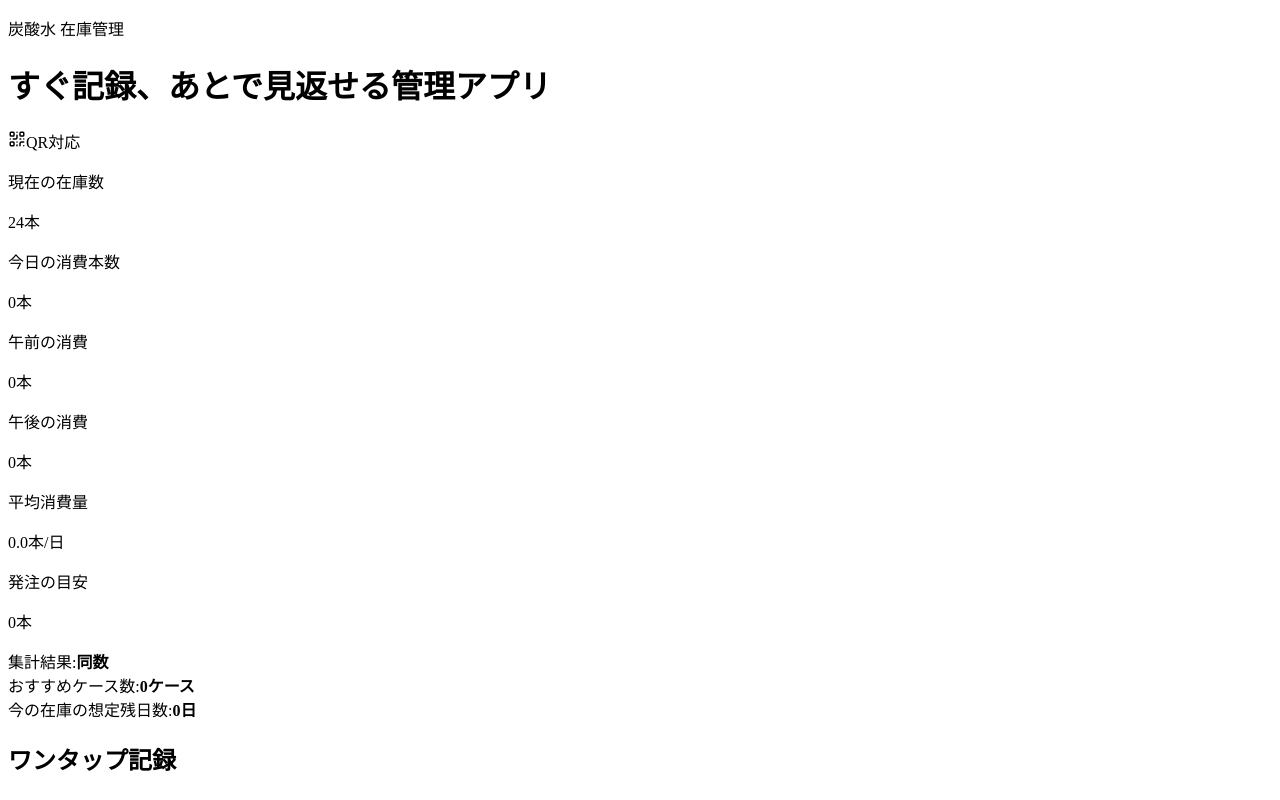
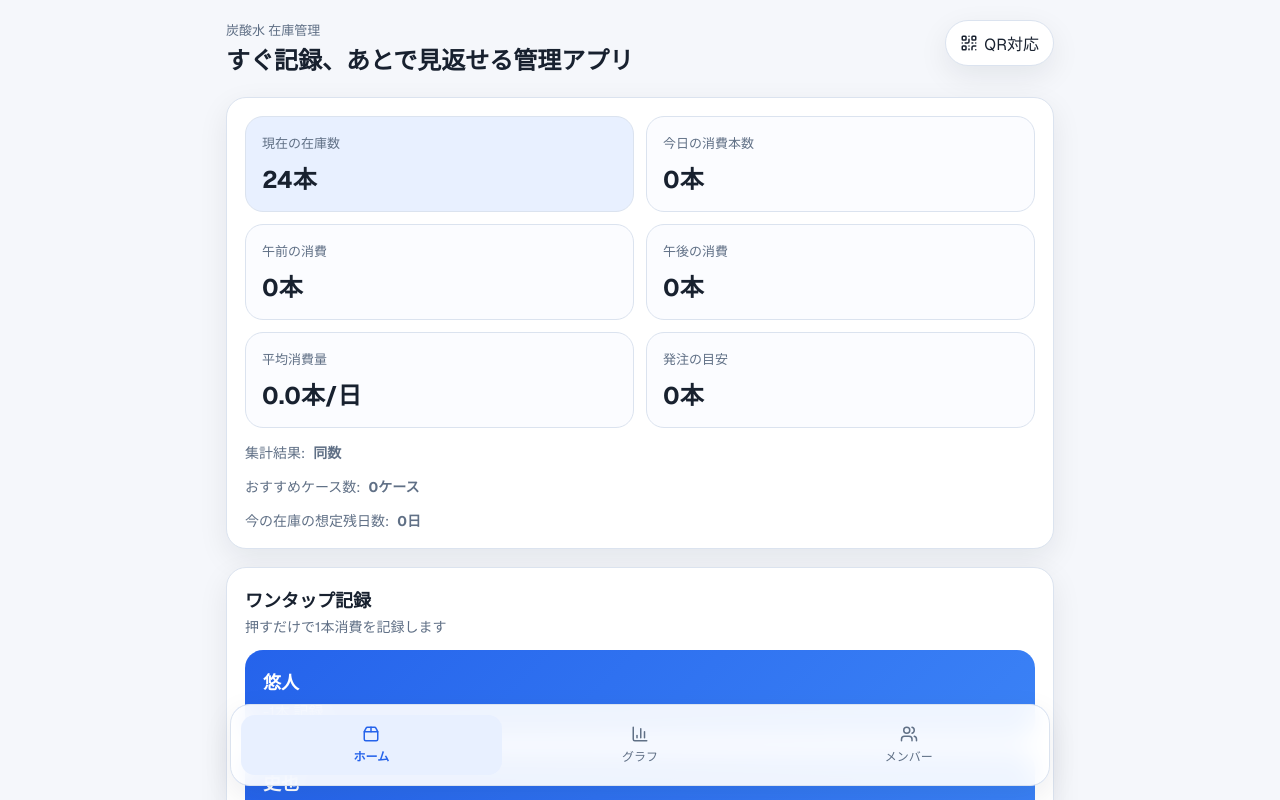
Before and after one commit to ykobayan0825-afk/sparkling-water-app, a Next.js app: page / in a window 1280 px wide. Shown: the top 800 px of the page. Built offline with nearby package versions, Linux system fonts and the light colour scheme.

Commit message:
個人別URL QRの修正

```diff
--- a/app/globals.css
+++ b/app/globals.css
@@ -1,3 +1,437 @@
+:root {
+  --bg: #f5f7fb;
+  --panel: #ffffff;
+  --text: #18212f;
+  --muted: #607086;
+  --line: #dbe3ef;
+  --primary: #2563eb;
+  --primary-soft: #e8f0ff;
+  --danger: #dc2626;
+  --shadow: 0 10px 30px rgba(15, 23, 42, 0.08);
+  --radius: 20px;
+}
+
+* {
+  box-sizing: border-box;
+}
+
+html,
+body {
+  margin: 0;
+  padding: 0;
+  background: var(--bg);
+  color: var(--text);
+  font-family: var(--font-geist-sans), sans-serif;
+}
+
+a {
+  color: inherit;
+  text-decoration: none;
+}
+
+button,
+input {
+  font: inherit;
+}
+
+body {
+  min-height: 100vh;
+}
+
+.app-shell {
+  max-width: 860px;
+  margin: 0 auto;
+  padding: 20px 16px 110px;
+}
+
+.top-header {
+  display: flex;
+  align-items: flex-start;
+  justify-content: space-between;
+  gap: 12px;
+  margin-bottom: 20px;
+}
+
+.eyebrow {
+  margin: 0 0 6px;
+  color: var(--muted);
+  font-size: 13px;
+}
+
+.page-title {
+  margin: 0;
+  font-size: 24px;
+  line-height: 1.35;
+}
+
+.header-badge {
+  display: inline-flex;
+  align-items: center;
+  gap: 6px;
+  background: var(--panel);
+  border: 1px solid var(--line);
+  border-radius: 999px;
+  padding: 10px 14px;
+  box-shadow: var(--shadow);
+  white-space: nowrap;
+}
+
+.page-content {
+  display: block;
+}
+
+.stack-gap {
+  display: flex;
+  flex-direction: column;
+  gap: 14px;
+}
+
+.stack-gap-lg {
+  display: flex;
+  flex-direction: column;
+  gap: 18px;
+}
+
+.card {
+  background: var(--panel);
+  border: 1px solid var(--line);
+  border-radius: var(--radius);
+  padding: 18px;
+  box-shadow: var(--shadow);
+}
+
+.section-head {
+  display: flex;
+  align-items: center;
+  justify-content: space-between;
+  gap: 12px;
+}
+
+.section-head h2 {
+  margin: 0 0 4px;
+  font-size: 18px;
+}
+
+.section-head p {
+  margin: 0;
+  color: var(--muted);
+  font-size: 14px;
+}
+
+.summary-grid {
+  display: grid;
+  grid-template-columns: repeat(2, minmax(0, 1fr));
+  gap: 12px;
+}
+
+.summary-box {
+  border: 1px solid var(--line);
+  border-radius: 18px;
+  padding: 16px;
+  background: #fbfcff;
+}
+
+.summary-stock {
+  background: var(--primary-soft);
+}
+
+.summary-label {
+  margin: 0 0 8px;
+  color: var(--muted);
+  font-size: 13px;
+}
+
+.summary-value {
+  margin: 0;
+  font-size: 24px;
+  font-weight: 700;
+}
+
+.inline-note {
+  display: inline-flex;
+  gap: 8px;
+  align-items: center;
+  flex-wrap: wrap;
+  color: var(--muted);
+  font-size: 14px;
+}
+
+.member-grid {
+  display: grid;
+  grid-template-columns: 1fr;
+  gap: 12px;
+}
+
+.member-button {
+  display: flex;
+  flex-direction: column;
+  align-items: flex-start;
+  gap: 6px;
+  width: 100%;
+  border: 0;
+  border-radius: 18px;
+  background: linear-gradient(135deg, #2563eb, #3b82f6);
+  color: #fff;
+  padding: 18px;
+  cursor: pointer;
+  transition: transform 0.12s ease, opacity 0.12s ease;
+}
+
+.member-button:active {
+  transform: scale(0.98);
+}
+
+.member-button-name {
+  font-size: 18px;
+  font-weight: 700;
+}
+
+.member-button-action {
+  font-size: 15px;
+}
+
+.primary-button,
+.secondary-button,
+.ghost-button,
+.icon-button {
+  display: inline-flex;
+  align-items: center;
+  justify-content: center;
+  gap: 8px;
+  border-radius: 14px;
+  cursor: pointer;
+  transition: transform 0.12s ease, opacity 0.12s ease;
+}
+
+.primary-button:active,
+.secondary-button:active,
+.ghost-button:active,
+.icon-button:active,
+.range-chip:active {
+  transform: scale(0.98);
+}
+
+.primary-button {
+  border: 0;
+  background: var(--primary);
+  color: #fff;
+  padding: 14px 16px;
+}
+
+.secondary-button {
+  border: 1px solid var(--line);
+  background: #fff;
+  color: var(--text);
+  padding: 12px 14px;
+}
+
+.ghost-button {
+  border: 1px solid var(--line);
+  background: #fff;
+  color: var(--text);
+  padding: 10px 12px;
+}
+
+.icon-button {
+  border: 1px solid var(--line);
+  background: #fff;
+  color: var(--text);
+  width: 38px;
+  height: 38px;
+}
+
+.restock-row,
+.form-row,
+.action-row {
+  display: flex;
+  gap: 10px;
+  flex-wrap: wrap;
+}
+
+.scanner-wrap {
+  display: flex;
+  flex-direction: column;
+  gap: 12px;
+}
+
+.scanner-header {
+  display: flex;
+  align-items: center;
+  justify-content: space-between;
+  gap: 8px;
+}
+
+.qr-reader-box {
+  overflow: hidden;
+  width: 100%;
+  min-height: 280px;
+  border: 1px solid var(--line);
+  border-radius: 18px;
+  background: #f8fafc;
+}
+
+.qr-reader-box > div {
+  border: 0 !important;
+}
+
+.history-list {
+  display: flex;
+  flex-direction: column;
+  gap: 10px;
+  margin: 0;
+  padding: 0;
+  list-style: none;
+}
+
+.history-item {
+  display: flex;
+  align-items: center;
+  justify-content: space-between;
+  gap: 12px;
+  border: 1px solid var(--line);
+  border-radius: 16px;
+  padding: 14px;
+}
+
+.history-title {
+  margin: 0 0 4px;
+  font-weight: 600;
+}
+
+.history-meta,
+.muted-text,
+.qr-caption {
+  margin: 0;
+  color: var(--muted);
+  font-size: 13px;
+}
+
+.badge-consume,
+.badge-restock {
+  border-radius: 999px;
+  padding: 6px 10px;
+  font-weight: 700;
+  font-size: 13px;
+}
+
+.badge-consume {
+  background: #eef2ff;
+}
+
+.badge-restock {
+  background: #ecfdf5;
+}
+
+.empty-state {
+  border: 1px dashed var(--line);
+  border-radius: 16px;
+  padding: 24px;
+  text-align: center;
+  color: var(--muted);
+}
+
+.chart-box {
+  width: 100%;
+  height: 280px;
+}
+
+.text-input {
+  flex: 1;
+  min-width: 180px;
+  border: 1px solid var(--line);
+  border-radius: 14px;
+  padding: 12px 14px;
+  background: #fff;
+}
+
+.member-manage-list {
+  display: flex;
+  flex-direction: column;
+  gap: 14px;
+}
+
+.member-manage-card {
+  display: grid;
+  grid-template-columns: 1fr 160px;
+  gap: 16px;
+  align-items: center;
+  border: 1px solid var(--line);
+  border-radius: 18px;
+  padding: 16px;
+}
+
+.member-manage-card h3 {
+  margin: 0 0 8px;
+}
+
+.qr-card {
+  display: flex;
+  flex-direction: column;
+  align-items: center;
+  gap: 8px;
+}
+
+.danger-text {
+  color: var(--danger);
+}
+
+.bottom-nav {
+  position: fixed;
+  left: 50%;
+  bottom: 14px;
+  transform: translateX(-50%);
+  width: min(820px, calc(100% - 20px));
+  background: rgba(255, 255, 255, 0.92);
+  backdrop-filter: blur(12px);
+  border: 1px solid var(--line);
+  border-radius: 20px;
+  padding: 10px;
+  display: grid;
+  grid-template-columns: repeat(3, 1fr);
+  gap: 8px;
+  box-shadow: var(--shadow);
+}
+
+.bottom-nav-item {
+  display: flex;
+  flex-direction: column;
+  align-items: center;
+  gap: 4px;
+  border-radius: 14px;
+  padding: 10px 8px;
+  color: var(--muted);
+  font-size: 12px;
+}
+
+.bottom-nav-item-active {
+  background: var(--primary-soft);
+  color: var(--primary);
+  font-weight: 700;
+}
+
+.range-chip-wrap {
+  display: flex;
+  gap: 10px;
+  flex-wrap: wrap;
+}
+
+.range-chip {
+  border: 1px solid var(--line);
+  background: #fff;
+  color: var(--text);
+  border-radius: 999px;
+  padding: 10px 14px;
+  cursor: pointer;
+  transition: transform 0.12s ease, opacity 0.12s ease;
+}
+
+.range-chip-active {
+  background: var(--primary-soft);
+  color: var(--primary);
+  border-color: #bfd4ff;
+  font-weight: 700;
+}
+
 .qr-register-page {
   display: flex;
   justify-content: center;
@@ -33,3 +467,25 @@
   word-break: break-all;
   margin-top: 8px;
 }
+
+@media (max-width: 640px) {
+  .page-title {
+    font-size: 20px;
+  }
+
+  .summary-grid {
+    grid-template-columns: 1fr 1fr;
+  }
+
+  .member-manage-card {
+    grid-template-columns: 1fr;
+  }
+
+  .top-header {
+    flex-direction: column;
+  }
+
+  .bottom-nav {
+    width: calc(100% - 20px);
+  }
+}
```
